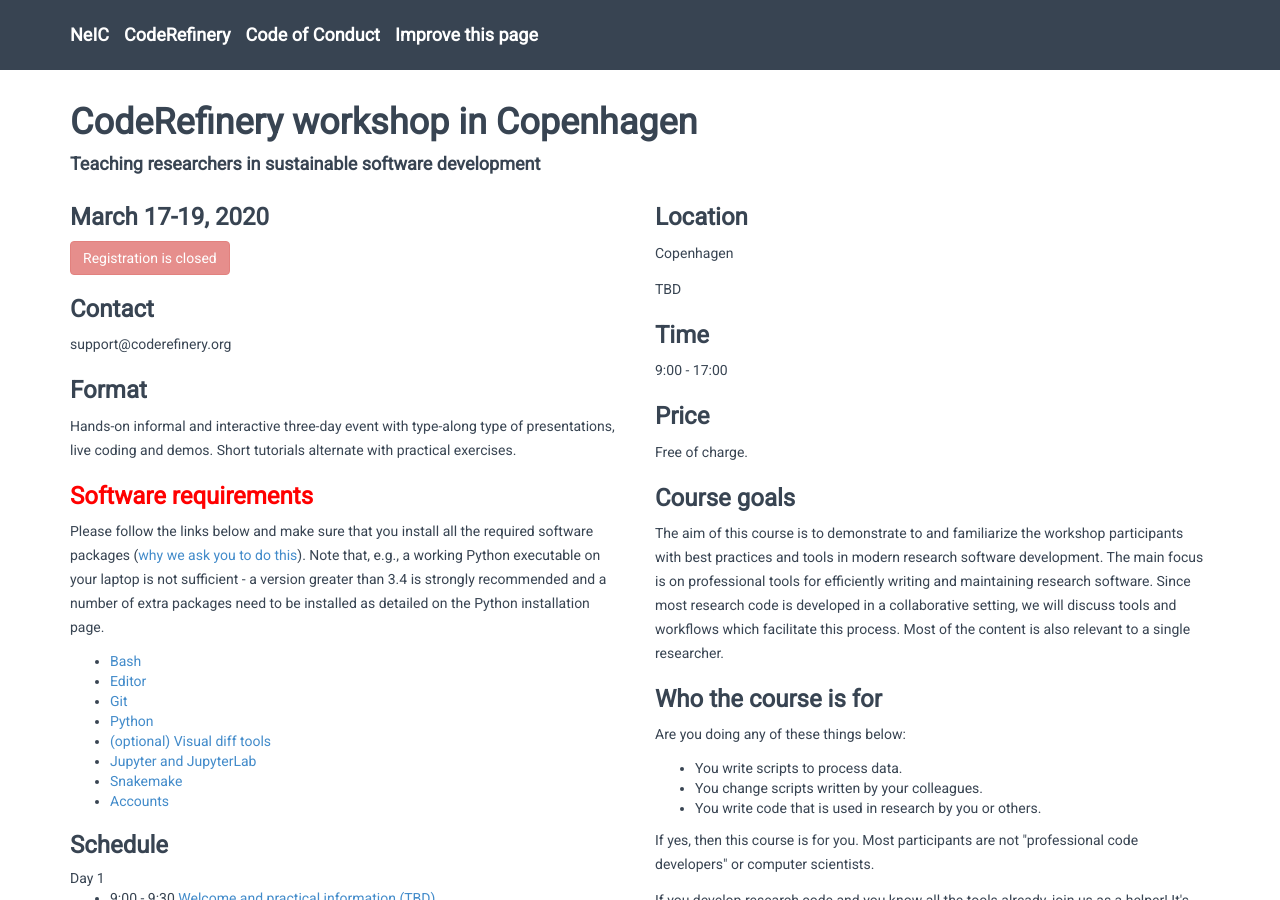
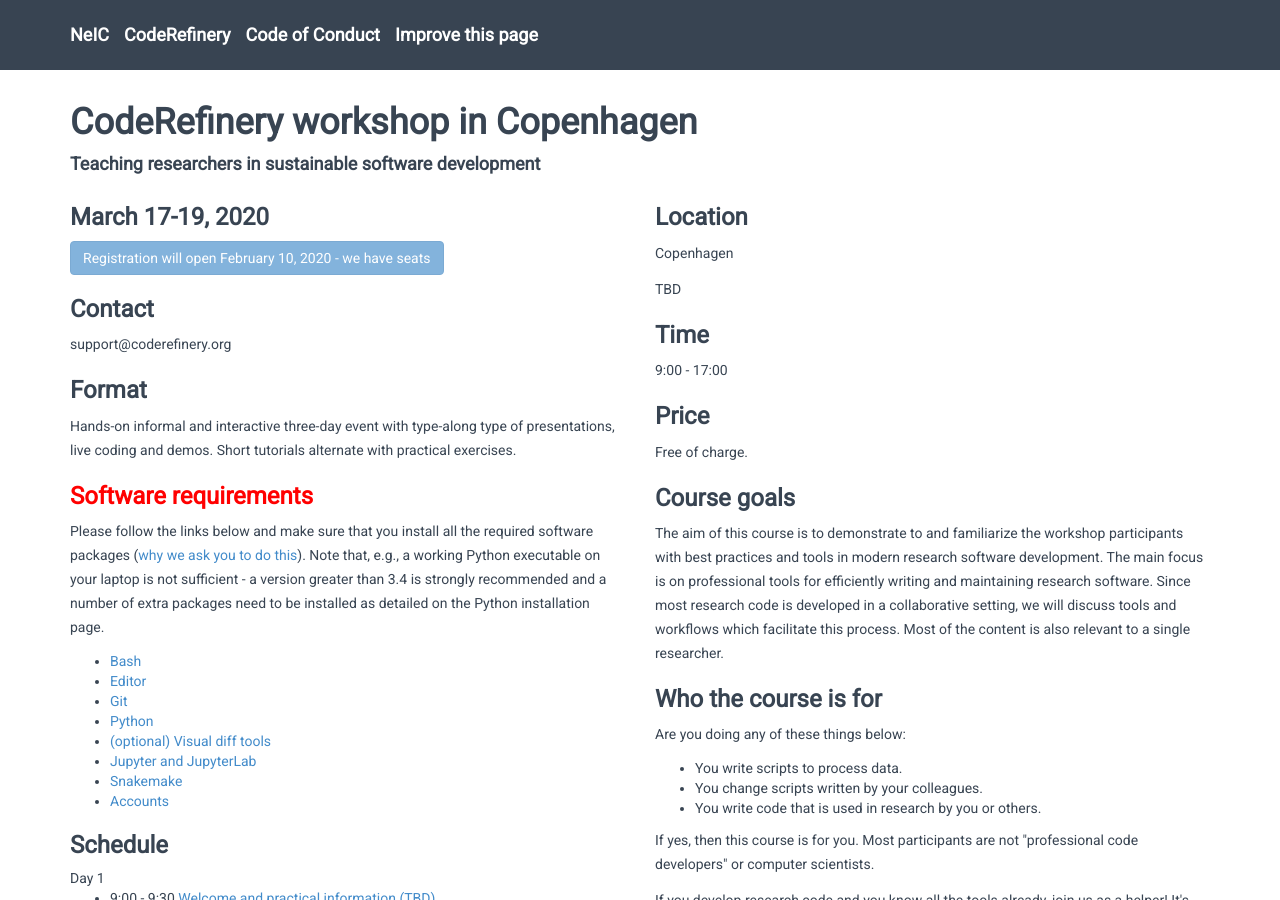
Before and after one commit to coderefinery/2020-03-17-copenhagen, a Jekyll site: the page built from index.md, in a window 1280 px wide and 900 px high. Built offline with Jekyll 4.4.1, drawn with Linux system fonts in a browser that asks for light colours; nearby versions of some CDN libraries.

Commit message:
change to registration open date

```diff
--- a/index.md
+++ b/index.md
@@ -14,9 +14,9 @@ time: "9:00 - 17:00"
 dates: "March 17-19, 2020"
 
 # Add link to registration form here and specify when the registration opens and whether it is closed
-registration_form: https://indico.neic.no/event/117/
-registration_open_date: January 27, 2020
-registration_is_closed: true
+# registration_form: https://indico.neic.no/event/117/
+registration_open_date: February 10, 2020
+registration_is_closed: false
 
 # names of instructors and helpers
 instructors:
```
